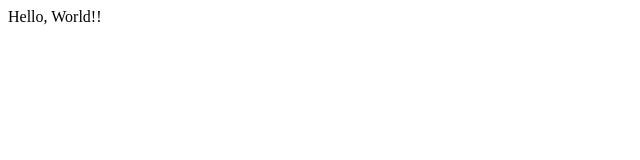
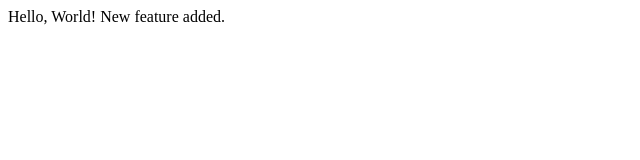
Before and after one commit to Aniruddhasant/lecture1, a plain HTML site: page index.html in a window 1280 px wide. Shown: the whole page, without its empty margins (0-640 px from the left). Drawn offline with Linux system fonts and the light colour scheme.

Commit message:
new feature added

```diff
--- a/index.html
+++ b/index.html
@@ -4,6 +4,7 @@
 		<title>My webpage!</title>
 	</head>
 	<body>
-		Hello, World!!
+		Hello, World!
+		New feature added.
 	</body>
 </html>
```
